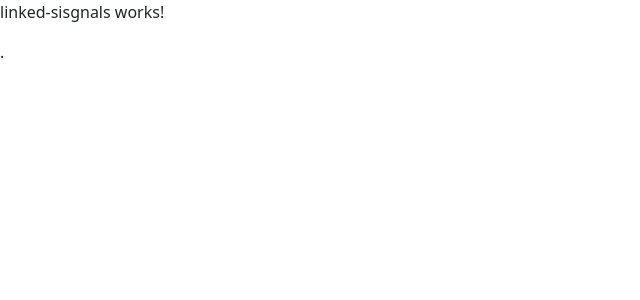
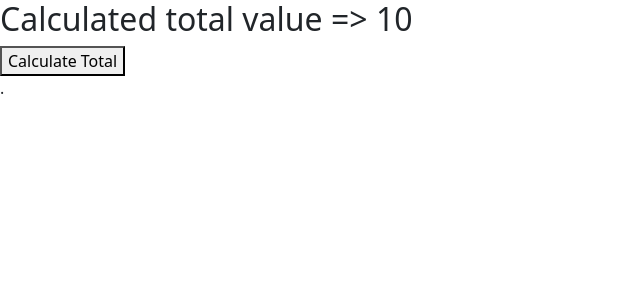
Before and after one commit to davi-p-oliveira-11/angular19, an Angular app: page / in a window 1280 px wide. Shown: the top 300 px of the page, without its empty margins (0-640 px from the left). Built offline with nearby package versions, Linux system fonts and the light colour scheme.

Commit message:
'updated linkedsignals

```diff
--- a/src/app/linked-signals/linked-signals.component.html
+++ b/src/app/linked-signals/linked-signals.component.html
@@ -1 +1,4 @@
-<p>linked-sisgnals works!</p>
+<div>
+      <h2>Calculated total value => {{total()}}</h2>
+      <button (click)="calculate()">Calculate Total</button>
+</div>
--- a/src/app/linked-signals/linked-signals.component.ts
+++ b/src/app/linked-signals/linked-signals.component.ts
@@ -1,4 +1,4 @@
-import { Component } from '@angular/core';
+import { Component, computed, linkedSignal, signal } from '@angular/core';
 
 @Component({
   selector: 'app-linked-signals',
@@ -8,4 +8,22 @@ import { Component } from '@angular/core';
 })
 export class LinkedSignalsComponent {
 
+  quantitySignal = signal(1);
+  price = 10;
+ // total = computed(() => {
+ //   return this.quantitySignal() * this.price;
+ // })
+
+  // total =  linkedSignal(() => {
+  //  return this.quantitySignal() * this.price;
+  // })
+
+  total = linkedSignal({
+    source : this.quantitySignal,
+    computation: () => this.quantitySignal() * this.price
+  })
+
+  calculate() {
+    this.quantitySignal.set(10);
+  }
 }
```
